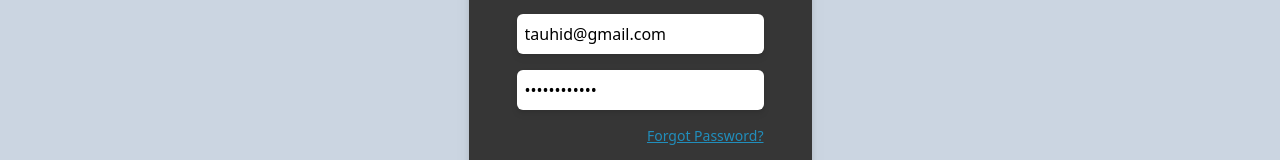
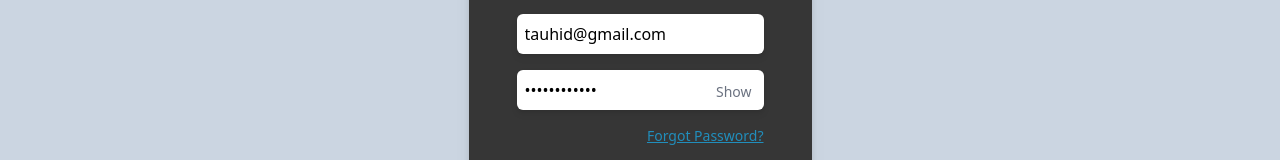
Before and after one commit to Tohid4641/jamaat-timing-app-frontend, a React (Vite) app: page /signIn in a window 1280 px wide. Shown: the part 325-485 px from the top of the page. Built offline with nearby package versions, Linux system fonts and the light colour scheme.

Commit message:
Show Hide password functionality added

```diff
--- a/src/pages/SignIn.jsx
+++ b/src/pages/SignIn.jsx
@@ -8,6 +8,8 @@ import axios from 'axios';
 const SignIn = () => {
   const [email, setEmail] = useState("tauhid@gmail.com");
   const [password, setPassword] = useState("Tauhid@12345");
+  const [showPassword, setShowPassword] = useState(false); // State for toggling password visibility
+
   const [error, setError] = useState("");
   const dispatch = useDispatch();
   const navigate = useNavigate();
@@ -38,7 +40,17 @@ const SignIn = () => {
         <h1 className="text-white font-bold text-xl text-center" >Sign In</h1>
 
         <input type="email" placeholder="Email" onChange={(e) => setEmail(e.target.value)} value={email} className="block w-full p-2 my-4 rounded-md drop-shadow-md focus:outline-none" />
-        <input type="password" placeholder="Password" onChange={(e) => setPassword(e.target.value)} value={password} className="block w-full p-2 my-4 rounded-md drop-shadow-md focus:outline-none" />
+        <div className="relative">
+
+          <input type={showPassword ? "text" : "password"} placeholder="Password" onChange={(e) => setPassword(e.target.value)} value={password} className="block w-full p-2 my-4 rounded-md drop-shadow-md focus:outline-none" />
+          <button
+            type="button"
+            onClick={() => setShowPassword(!showPassword)}
+            className="absolute right-3 top-3 text-sm text-gray-500"
+          >
+            {showPassword ? "Hide" : "Show"}
+          </button>
+        </div>
         <Link to="/forgotPassword">
           <p className="first-color underline float-end text-sm">Forgot Password?</p>
         </Link>
--- a/src/pages/SignUp.jsx
+++ b/src/pages/SignUp.jsx
@@ -11,6 +11,9 @@ const SignUp = () => {
   const [password, setPassword] = useState("")
   const [confirmpass, setConfirmpass] = useState("")
   const [error, setError] = useState("Error")
+
+  const [showPassword, setShowPassword] = useState(false); // State for toggling password visibility
+  const [showConfirmPassword, setShowConfirmPassword] = useState(false); // State for confirm password visibility
 
   const dispatch = useDispatch()
   const navigate = useNavigate()
@@ -39,8 +42,18 @@ const SignUp = () => {
         <h1 className="text-white font-bold text-xl text-center">Sign Up</h1>
         <input type="text" required name="name" value={name} onChange={(e) => setName(e.target.value)} placeholder="Name" className="w-full block p-2 my-4 rounded-md drop-shadow-md focus:outline-none" />
         <input type="email" required name="email" value={email} onChange={(e) => setEmail(e.target.value)} placeholder="Email" className="w-full block p-2 my-4 rounded-md drop-shadow-md focus:outline-none" />
-        <input type="password" required name="password" value={password} onChange={(e) => setPassword(e.target.value)} placeholder="Password" className="w-full block p-2 my-4 rounded-md drop-shadow-md focus:outline-none" />
-        <input type="password" required name="confirmpass" value={confirmpass} onChange={(e) => setConfirmpass(e.target.value)} placeholder="Confirm Password" className="w-full block p-2 my-4 rounded-md drop-shadow-md focus:outline-none" />
+        <div className="relativ">
+
+          <input type={showPassword ? "text" : "password"} required name="password" value={password} onChange={(e) => setPassword(e.target.value)} placeholder="Password" className="w-full block p-2 my-4 rounded-md drop-shadow-md focus:outline-none" />
+          <button
+            type="button"
+            onClick={() => setShowPassword(!showPassword)}
+            className="absolute right-showHidePassRight top-showHidePassTop text-sm text-gray-500"
+          >
+            {showPassword ? "Hide" : "Show"}
+          </button>
+        </div>
+        <input type={showPassword ? "text" : "password"} required name="confirmpass" value={confirmpass} onChange={(e) => setConfirmpass(e.target.value)} placeholder="Confirm Password" className="w-full block p-2 my-4 rounded-md drop-shadow-md focus:outline-none" />
         <input type="submit" value="Register" className="p-2 border first-bg-color hover:bg-blue-500 w-full text-white font-bold py-2 px-4 rounded focus:ring-1 drop-shadow-lg" />
         <p className="mt-4 text-white">Already have an account? <Link to="/signIn"> <span className="first-color underline">Sign in</span> </Link></p>
         <p className="mt-4 text-red-600 absolute">{error}</p>
--- a/tailwind.config.js
+++ b/tailwind.config.js
@@ -7,6 +7,10 @@ export default {
   ],
   theme: {
     extend: {
+      inset:{
+        showHidePassRight:'4rem',
+        showHidePassTop:'14rem',
+      },
       height: {
         'screen-minus-navbar': 'calc(100vh - 64px)',
       },
```
